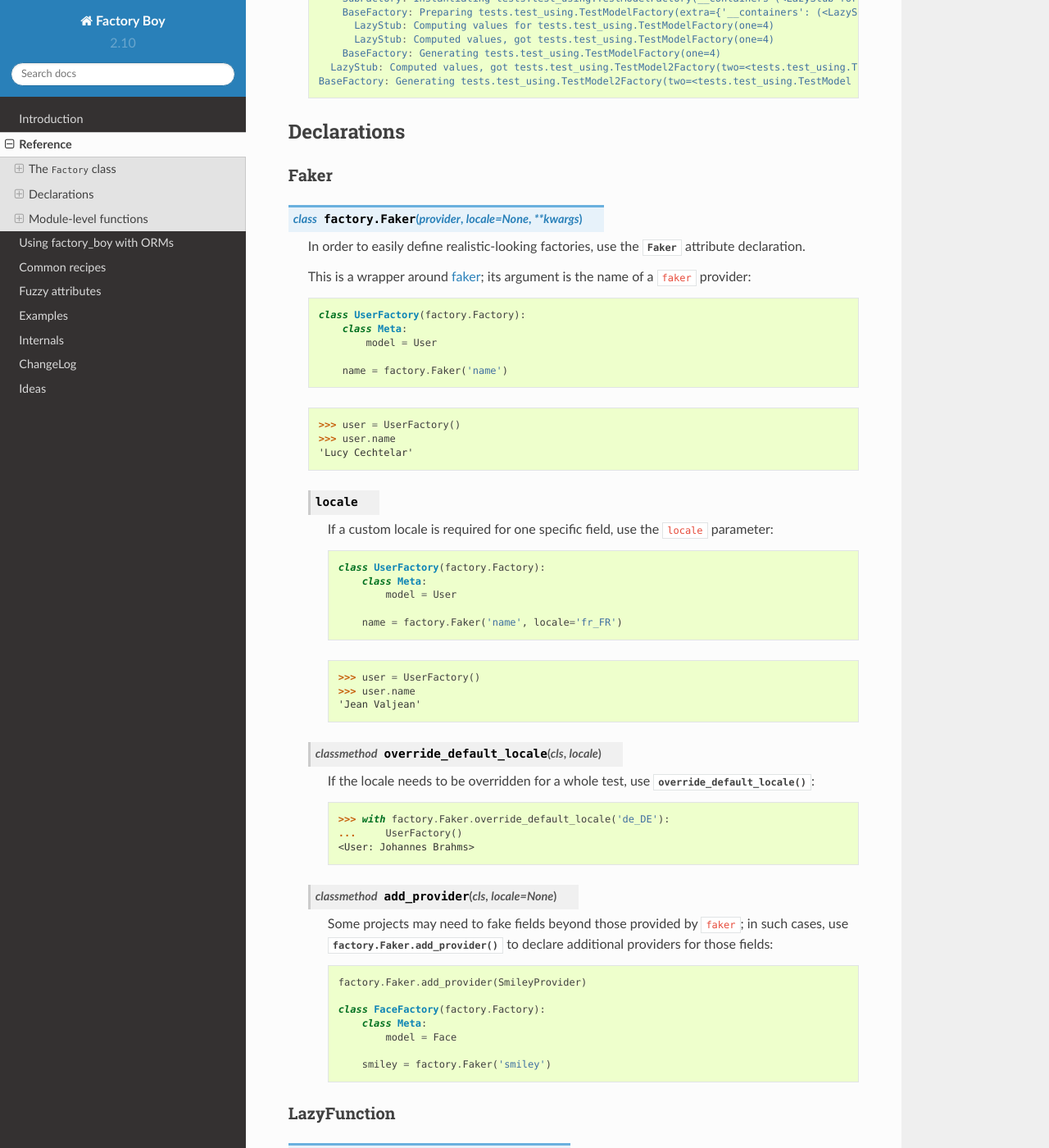
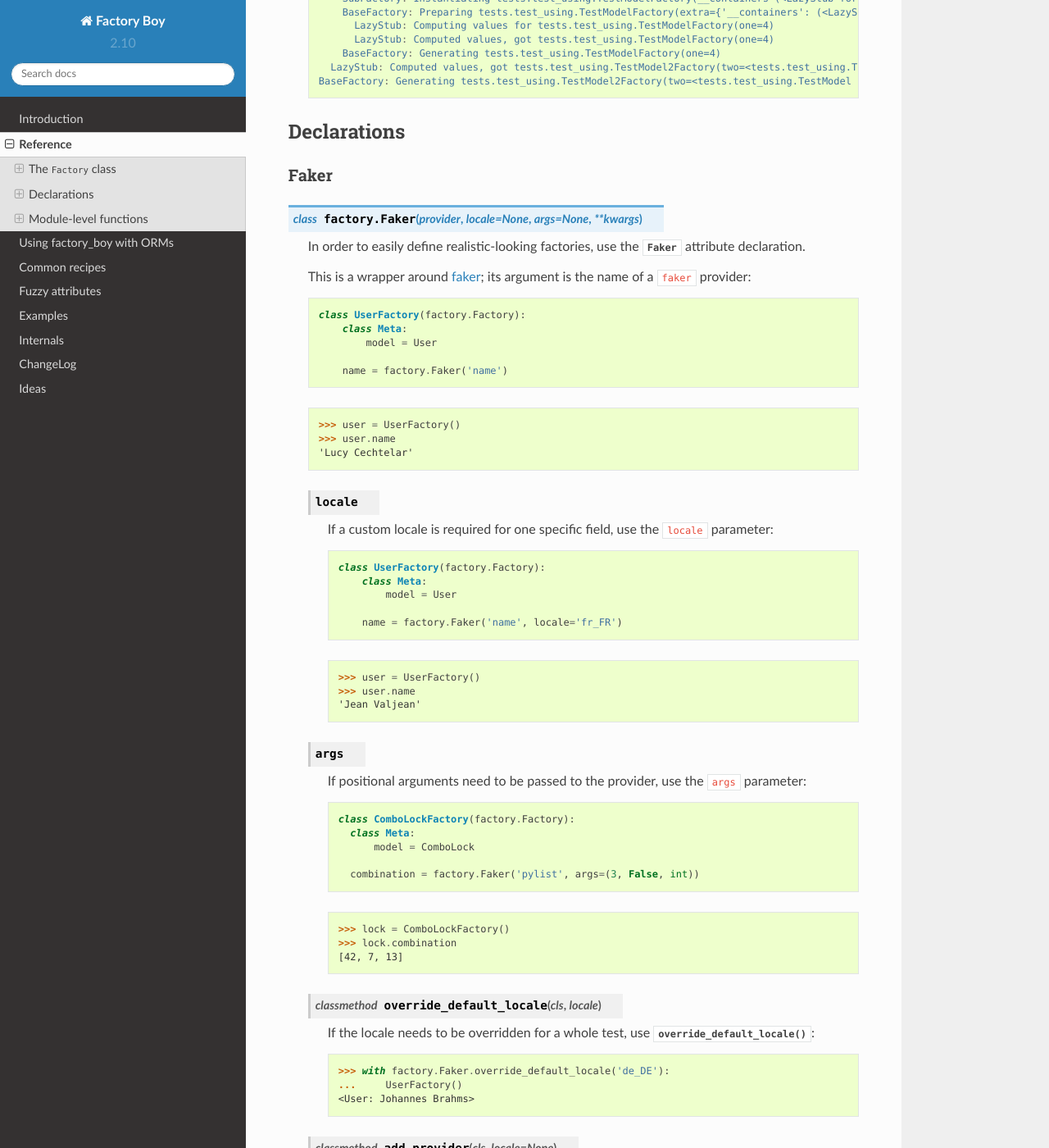
Before and after one commit to FactoryBoy/factory_boy, a Sphinx documentation site: the page built from docs/reference.rst, in a window 1280 px wide and 1400 px high, scrolled down 10914 px. Shown: the whole window at 82% size. Built offline with Sphinx 7.4.7 and the Read the Docs theme 2.0.0, drawn with Linux system fonts in a browser that asks for light colours.

Commit message:
Add support for passing positional arguments to providers

```diff
--- a/docs/reference.rst
+++ b/docs/reference.rst
@@ -668,7 +668,7 @@ Declarations
 Faker
 """""
 
-.. class:: Faker(provider, locale=None, **kwargs)
+.. class:: Faker(provider, locale=None, args=None, **kwargs)
 
     .. OHAIVIM**
 
@@ -712,6 +712,25 @@ Faker
             >>> user.name
             'Jean Valjean'
 
+
+    .. attribute:: args
+
+        If positional arguments need to be passed to the provider,
+        use the ``args`` parameter:
+
+        .. code-block:: python
+
+            class ComboLockFactory(factory.Factory):
+              class Meta:
+                  model = ComboLock
+
+              combination = factory.Faker('pylist', args=(3, False, int))
+
+        .. code-block:: python
+
+            >>> lock = ComboLockFactory()
+            >>> lock.combination
+            [42, 7, 13]
 
     .. classmethod:: override_default_locale(cls, locale)
 
```
Also changed, not shown: 2 other files.
